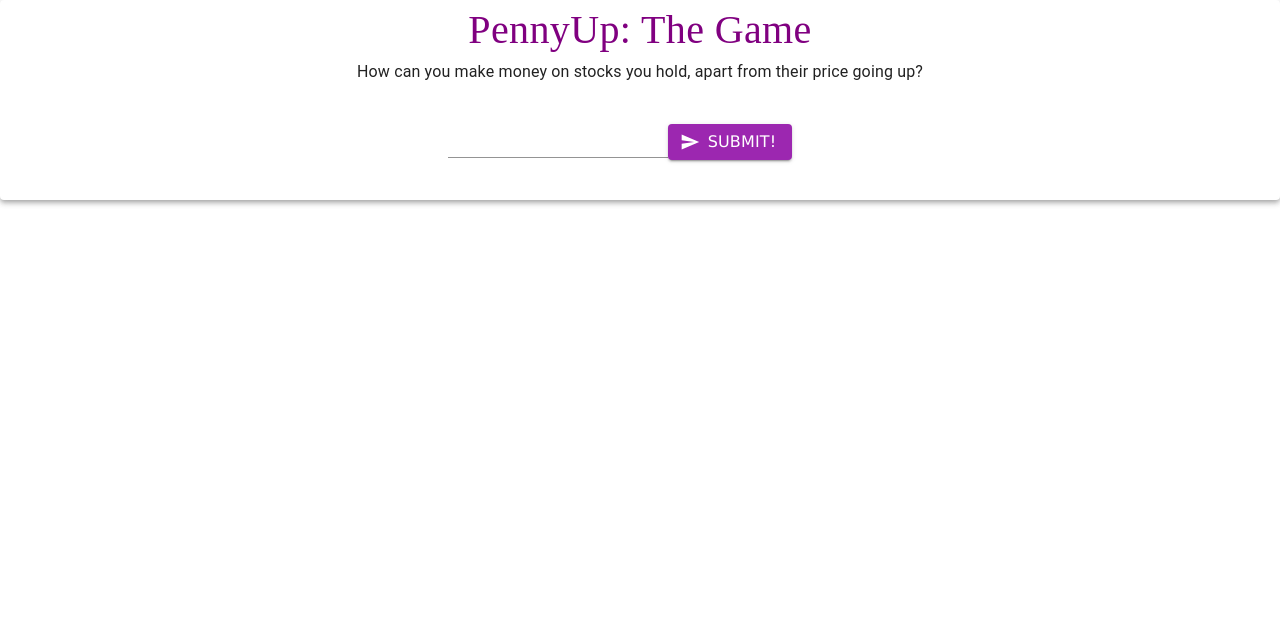
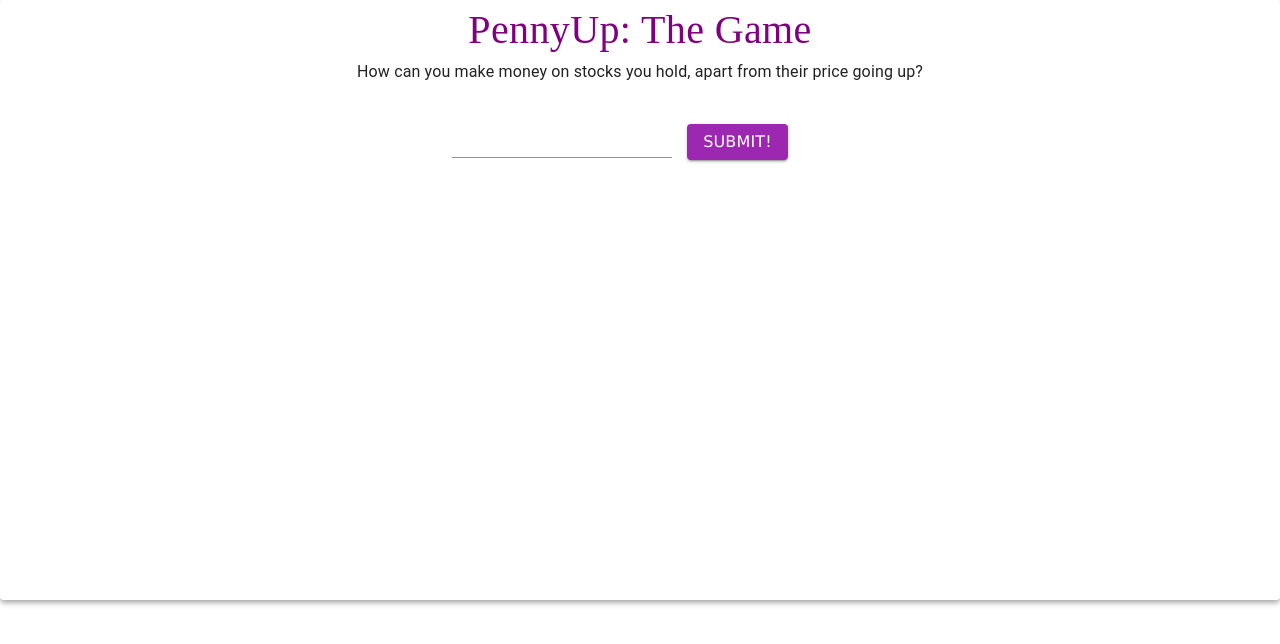
Before and after one commit to PMGirl09/HangMan, a React (Create React App) app: page / in a window 1280 px wide. Shown: the top 644 px of the page. Built offline with nearby package versions, Linux system fonts and the light colour scheme; a web font is replaced by a local one.

Commit message:
changed the frame size

```diff
--- a/src/gameUI/GameUI.tsx
+++ b/src/gameUI/GameUI.tsx
@@ -35,7 +35,7 @@ export class GameUI extends React.Component<{}, { currentState: States, answer:
     render(): React.ReactNode {
         const {currentState, open} = this.state;
         return (
-            <Paper elevation={4}>
+            <Paper elevation={4} style={{width:"100%", height:"600px"}}>
                 <Typography component="h1" fontFamily={'Aladin'} fontSize={40} fontStyle={{color: 'Purple'}} fontWeight={200}>PennyUp: The Game</Typography>
                 <Typography style={{paddingBottom: "20px"}}>
                     {this.question}
@@ -74,7 +74,8 @@ export class GameUI extends React.Component<{}, { currentState: States, answer:
                     >
                         <Input size={"medium"}
                         value={this.state.answer} onChange={(ev) => this.handleChange(ev)}></Input>
-                        <Button variant="contained" onClick={() => this.evalAnswer()} startIcon={<SendIcon />} color={'secondary'}>
+                        <span style={{width: "15px"}}></span>
+                        <Button variant="contained" onClick={() => this.evalAnswer()} color={'secondary'}>
                         <Typography component="h1" fontFamily={'verdana'} fontSize={16} fontStyle={{color: 'white'}} fontWeight={400}>Submit!</Typography>
                         </Button>
                     </Grid>
```
Also changed, not shown: 7 other files (tests, documents, lock files or other folders).
